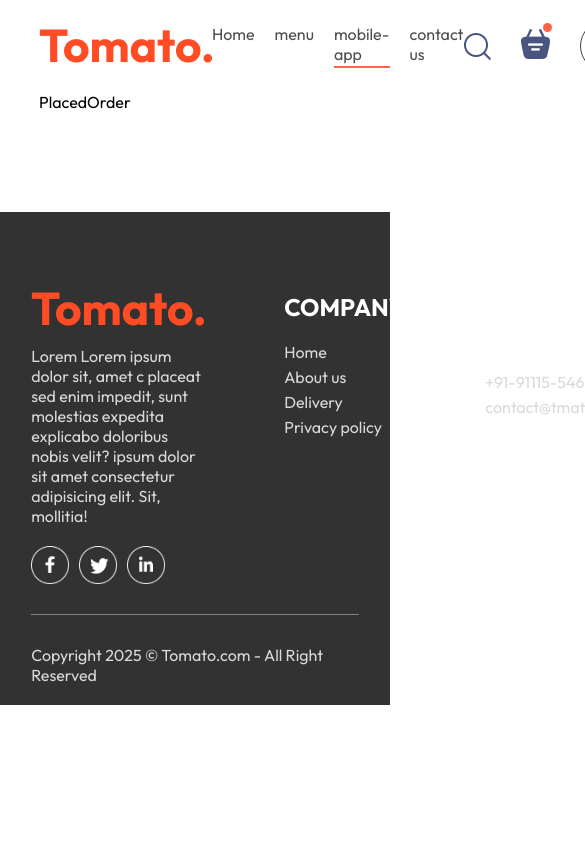
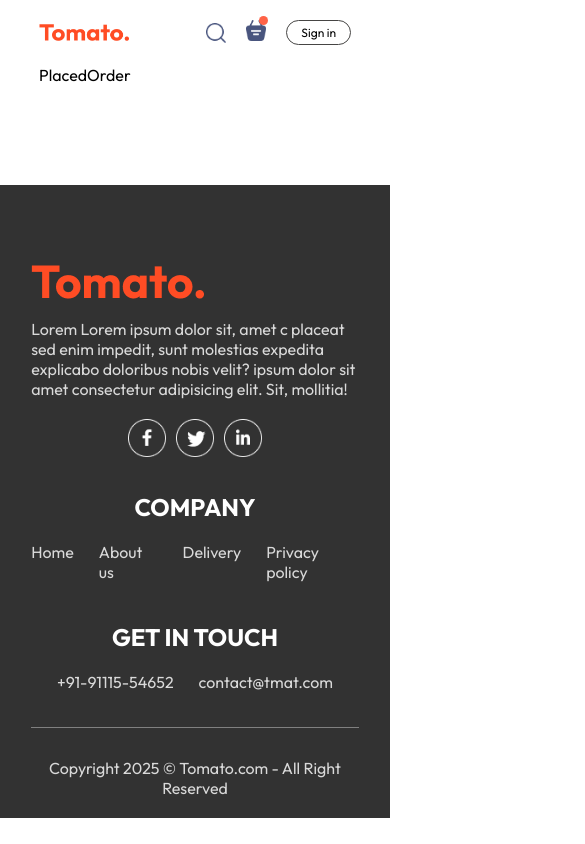
Before and after one commit to mdzaidalam-code/tomato-food-app, a React (Vite) app: page /order in a window 390 px wide. Shown: the top 844 px of the page, 585 px wide, since content can reach past the window. Built offline with nearby package versions, Linux system fonts and the light colour scheme; a web font is replaced by a local one.

Commit message:
made the sections responsive

```diff
--- /dev/null
+++ b/src/components/AppDownload/AppDownload.css
@@ -0,0 +1,25 @@
+.app-download{
+  margin: auto auto;
+  margin-top: 100px;
+  font-size: max(2.7vw,20px);
+  text-align: center;
+  font-weight: 500;
+}
+
+.app-download-platform{
+  display: flex;
+  justify-content: center;
+  gap: max(2vw,20px);
+  margin-top: 30px;
+}
+
+.app-download-platform img{
+  width: 180px;
+  height: 57.5px;
+  transition: 0.5s;
+  cursor: pointer;
+}
+
+.app-download-platform img:hover{
+  transform: scale(1.05);
+}
--- /dev/null
+++ b/src/components/AppDownload/AppDownload.jsx
@@ -0,0 +1,20 @@
+import React from 'react'
+import './AppDownload.css'
+import { assets } from '../../assets/frontend_assets/assets'
+const AppDownload = () => {
+  return (
+    <div>
+      <div className="app-download">
+        <p>
+          For Better Exprience Download<br />
+          Tomato App
+        </p>
+        <div className="app-download-platform">
+          <img src={assets.play_store} alt="" /><img src={assets.app_store} alt="" />
+        </div>
+      </div>
+    </div>
+  )
+}
+
+export default AppDownload
--- a/src/components/ExploreMenu/ExploreMenu.css
+++ b/src/components/ExploreMenu/ExploreMenu.css
@@ -3,7 +3,6 @@
   gap: 20px;
   flex-direction: column;
 }
-
 .explore-menu h1{
   font-weight: 500;
   color: #262626;
@@ -53,3 +52,10 @@
   border: 4px solid tomato;
   padding: 4px;
 }
+
+@media (max-width:1020px){
+  .explore-menu-text{
+    max-width: 100%;
+    font-size: 14px;
+  }
+}
--- a/src/components/Footer/Footer.css
+++ b/src/components/Footer/Footer.css
@@ -42,6 +42,7 @@
 
 .footer-social-icons img{
   width: 38px;
+  cursor: pointer;
 }
 
 .footer hr{
@@ -51,3 +52,31 @@
   border: none;
   margin: 10px 0;
 }
+
+@media(max-width:800px){
+  .footer-content{
+    display: flex;
+    flex-direction: column;
+    gap: 35px;
+  }
+
+  .footer-social-icons {
+  display: flex;
+  justify-content: center;
+  width: 100%;
+}
+
+.footer-content-center,.footer-content-right{
+    align-items: center;
+  }
+
+  .footer-content-center ul,.footer-content-right ul{
+    display: flex;
+    gap: 25px;
+
+  }
+
+  .footer-copyrght{
+    text-align: center;
+  }
+}
--- a/src/components/Header/Header.css
+++ b/src/components/Header/Header.css
@@ -40,3 +40,25 @@
   font-size: max(1.2vw,15px);
   cursor: pointer;
 }
+
+@media (max-width :1020px ){
+
+  .header-content {
+    max-width: 55%;
+  }
+}
+
+@media (max-width :800px ){
+  .header-content {
+    max-width: 60%;
+  }
+
+  .header-content p {
+    display: none;
+  }
+
+  .header-content button{
+    padding: 2vw 5vw;
+
+  }
+}
--- a/src/components/navbar/Navbar.css
+++ b/src/components/navbar/Navbar.css
@@ -54,3 +54,57 @@
   top: -18%;
   right: -10%;
 }
+
+@media (max-width : 1020px){
+  .navbar .logo{
+    width: 110px;
+  }
+
+  .navbar-menu{
+    gap: 15px;
+    font-size: 14px;
+  }
+
+  .navbar-right img{
+    width: 22px;
+  }
+
+  .navbar-right{
+    gap: 25px;
+  }
+
+  .signin{
+    padding: 5px 17px;
+    font-size: 13px;
+  }
+}
+
+@media (max-width : 850px){
+  .navbar .logo{
+    width: 90px;
+  }
+
+  .navbar-menu{
+    gap: 10px;
+    font-size: 12px;
+  }
+
+  .navbar-right img{
+    width: 20px;
+  }
+
+  .navbar-right{
+    gap: 20px;
+  }
+
+  .signin{
+    padding: 4px 14px;
+    font-size: 12px;
+  }
+}
+
+@media (max-width : 700px){
+  .navbar-menu{
+    display: none;
+  }
+}
--- a/src/pages/Home/Home.jsx
+++ b/src/pages/Home/Home.jsx
@@ -4,6 +4,7 @@ import Header from '../../components/Header/Header'
 import ExploreMenu from '../../components/ExploreMenu/ExploreMenu'
 import FoodDisplay from '../../components/DisplayFood/FoodDisplay';
 import Footer from '../../components/Footer/Footer';
+import AppDownload from '../../components/AppDownload/AppDownload';
 
 
 function Home() {
@@ -15,6 +16,7 @@ function Home() {
       <Header/>
       <ExploreMenu category={category} setCategory={setCategory}/>
       <FoodDisplay category={category}/>
+      <AppDownload/>
     </div>
   )
 }
```
